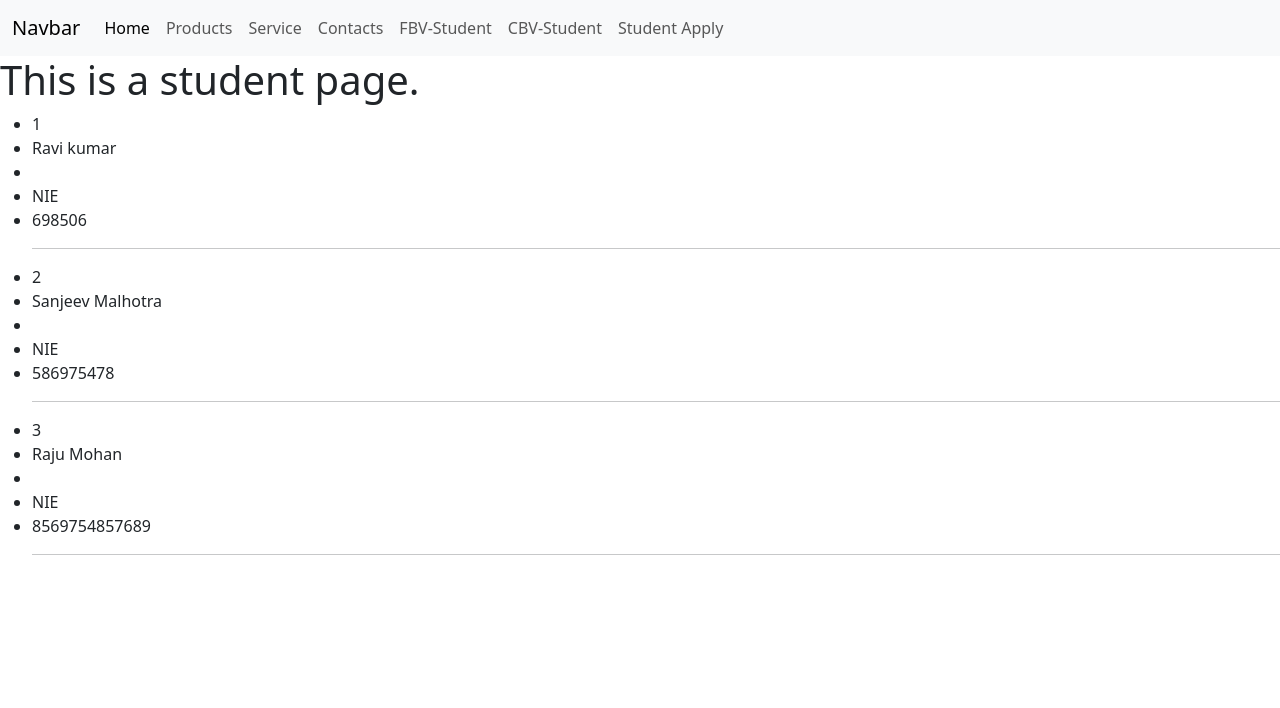
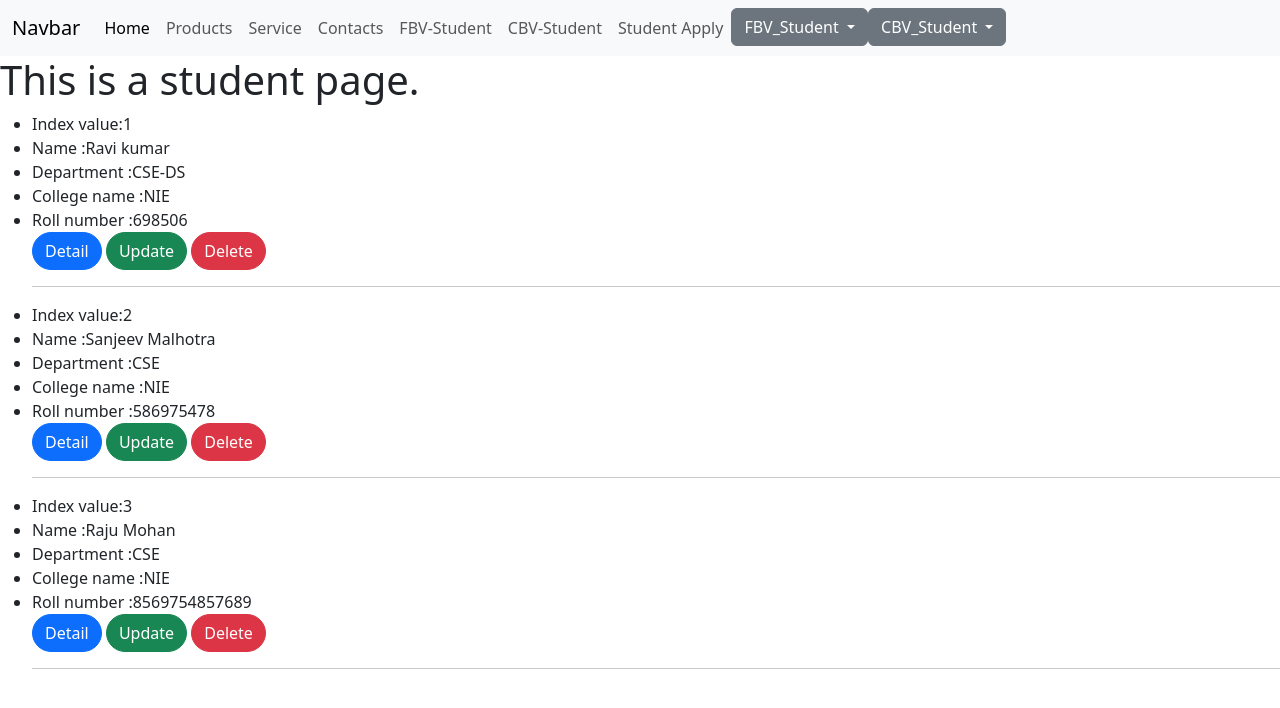
Before and after one commit to Shubhanhanbar12/-Nie_webdevelopment-, a Django app: page /student in a window 1280 px wide. Shown: the top 708 px of the page. Run offline with Django 5.2, Linux system fonts and the light colour scheme; data comes from the database, SQL or seed files in the repository; both versions use the stored data as it was after the commit.

Commit message:
Add files via upload

```diff
--- a/NIE_3/CSE/urls.py
+++ b/NIE_3/CSE/urls.py
@@ -1,40 +1,28 @@
-"""
-URL configuration for NIE project.
-
-The `urlpatterns` list routes URLs to views. For more information please see:
-    https://docs.djangoproject.com/en/5.1/topics/http/urls/
-Examples:
-Function views
-    1. Add an import:  from my_app import views
-    2. Add a URL to urlpatterns:  path('', views.home, name='home')
-Class-based views
-    1. Add an import:  from other_app.views import Home
-    2. Add a URL to urlpatterns:  path('', Home.as_view(), name='home')
-Including another URLconf
-    1. Import the include() function: from django.urls import include, path
-    2. Add a URL to urlpatterns:  path('blog/', include('blog.urls'))
-"""
 
 from django.urls import path
 from CSE import views
-
-from CSE.views import StuList,Forms, StudentDetail, StudentUpdate, StudentDelete
+from CSE.views import StuList, Forms, StudentDetail, StudentUpdate, StudentDelete
 
 app_name = 'CSE'
 
 urlpatterns = [
- path('index', views.index, name = 'index'),
-path('products', views.products, name = 'products'),
-path('service', views.service, name = 'service'),
-path('contacts', views.contacts, name = 'contacts'),
-path('basic', views.basic, name = 'basic'),
-path('student', views.student, name = 'student'),
+    path('index', views.index, name='index'),
+    path('products', views.products, name='products'),
+    path('service', views.service, name='service'),
+    path('contacts', views.contacts, name='contacts'),
+    path('basic', views.basic, name='basic'),
 
+    # CBV
+    path('', StuList.as_view(), name='list'),
+    path('forms', Forms.as_view(), name='forms'),
+    path('<pk>/detail', StudentDetail.as_view(), name='detail'),
+    path('<pk>/update', StudentUpdate.as_view(), name='update'),
+    path('<pk>/delete', StudentDelete.as_view(), name='delete'),
 
-path('', StuList.as_view(), name = 'list'),
-path('forms', Forms.as_view(), name = 'forms'),
-path('<pk>/detail', StudentDetail.as_view(), name = 'detail'),
-path('<pk>/update', StudentUpdate.as_view(), name = 'update'),
-path('<pk>/delete', StudentDelete.as_view(), name = 'delete'),
-
+    # FBV
+    path('student', views.student, name='student'),  # Only keep one
+    path('form', views.form, name='form'),
+    path('detail/<int:id>', views.detail, name='detail'),
+    path('update/<int:id>', views.update, name='update'),
+    path('delete/<int:id>', views.delete, name='delete'),
 ]
--- a/NIE_3/CSE/views.py
+++ b/NIE_3/CSE/views.py
@@ -22,12 +22,74 @@ def contacts(request):
 def basic(request):
     return render(request,'basic.html')
 
+# FBV
+
+from django.shortcuts import render, redirect, get_object_or_404
 
 from CSE.models import Student
+from CSE.forms import StudentForm
+
+#Create view
+
+def form(request):
+
+    form = StudentForm
+    if request.method =="POST":
+        form = StudentForm(request.POST)
+        if form.is_valid():
+            form.save()
+            return redirect('student')
+
+    context = {'form': form}
+    return render(request, 'FBV/form.html', context)
+
+
+
+#list view
 def student(request):
     students = Student.objects.all()
     context = {'students': students}
-    return render(request,'student.html',context)
+    return render(request,'FBV/student.html',context)
+
+#detail view
+def detail(request, id):
+	data = Student.objects.get(id = id)
+	context = {'data':data}
+	return render(request,'FBV/detail.html', context)
+
+#Update view
+def update(request, id):
+	obj = get_object_or_404(Student, id =id)
+	form = StudentForm(request.POST or None, instance = obj)
+	data = Student.objects.get(id = id)
+	if form.is_valid():
+		form.save()
+		return redirect('CSE:student')
+
+	context = {'form':form, 'data':data}
+	return render(request,'FBV/update.html', context )
+
+#delete view
+
+def delete(request, id):
+	data = Student.objects.get(id = id)
+	context = {'data':data}
+	if request.method =='POST':
+		data.delete()
+		return redirect('CSE:student')
+	return render(request,'FBV/delete.html', context )
+
+
+
+
+
+
+
+
+
+
+
+
 
 
 # CBV
--- /dev/null
+++ b/NIE_3/templates/FBV/student.html
@@ -0,0 +1,21 @@
+
+{% extends 'basic.html' %}
+
+{% block content %}
+<h1>This is a student page.</h1>
+
+<ul>
+    {% for student in students %}
+    <li>Index value:{{student.id}}</li>
+    <li>Name :{{student.name}}</li>
+    <li>Department :{{student.department}}</li>
+    <li>College name :{{student.college_name}}</li>
+    <li>Roll number :{{student.rollnumber}}</li>
+    <a type="button" class="btn btn-primary" style="border-radius: 20px;" href= "detail/{{student.id}}">Detail</a>
+    <a type=" button " class = "btn btn-success" style="border-radius: 20px;" href ="update/{{student.id}}" >Update</a>
+    <a type = "button" class="btn btn-danger" style="border-radius: 20px;" href="delete/{{student.id}}">Delete</a>
+    <hr>
+    {% endfor %}
+</ul>
+
+{% endblock %}
--- a/NIE_3/templates/basic.html
+++ b/NIE_3/templates/basic.html
@@ -44,6 +44,28 @@
                 <a class="nav-link" href="{% url 'CSE:forms' %}">Student Apply</a>
               </li>
 
+              <div class="dropdown">
+                <button class="btn btn-secondary dropdown-toggle" type="button" data-bs-toggle="dropdown" aria-expanded="false">
+                  FBV_Student
+                </button>
+                <ul class="dropdown-menu">
+                  <li><a class="dropdown-item" href="{% url 'CSE:student' %}">FBV-List</a></li>
+                  <li><a class="dropdown-item" href="{% url 'CSE:form' %}">FBV-regiration</a></li>
+
+                </ul>
+              </div>
+
+              <div class="dropdown">
+                <button class="btn btn-secondary dropdown-toggle" type="button" data-bs-toggle="dropdown" aria-expanded="false">
+                  CBV_Student
+                </button>
+                <ul class="dropdown-menu">
+                  <li><a class="dropdown-item" href="{% url 'CSE:list' %}">CBV-List</a></li>
+                  <li><a class="dropdown-item" href="{% url 'CSE:forms' %}">CBV-regiration</a></li>
+
+                </ul>
+              </div>
+
 
           </div>
         </div>
```
Also changed, not shown: NIE_3/CSE/forms.py (added, +8 -0 lines), NIE_3/templates/FBV/delete.html (added, +25 -0 lines), NIE_3/templates/FBV/detail.html (added, +14 -0 lines), NIE_3/templates/FBV/form.html (added, +15 -0 lines), NIE_3/templates/FBV/update.html (added, +48 -0 lines), NIE_3/db.sqlite3, 1 other file.
